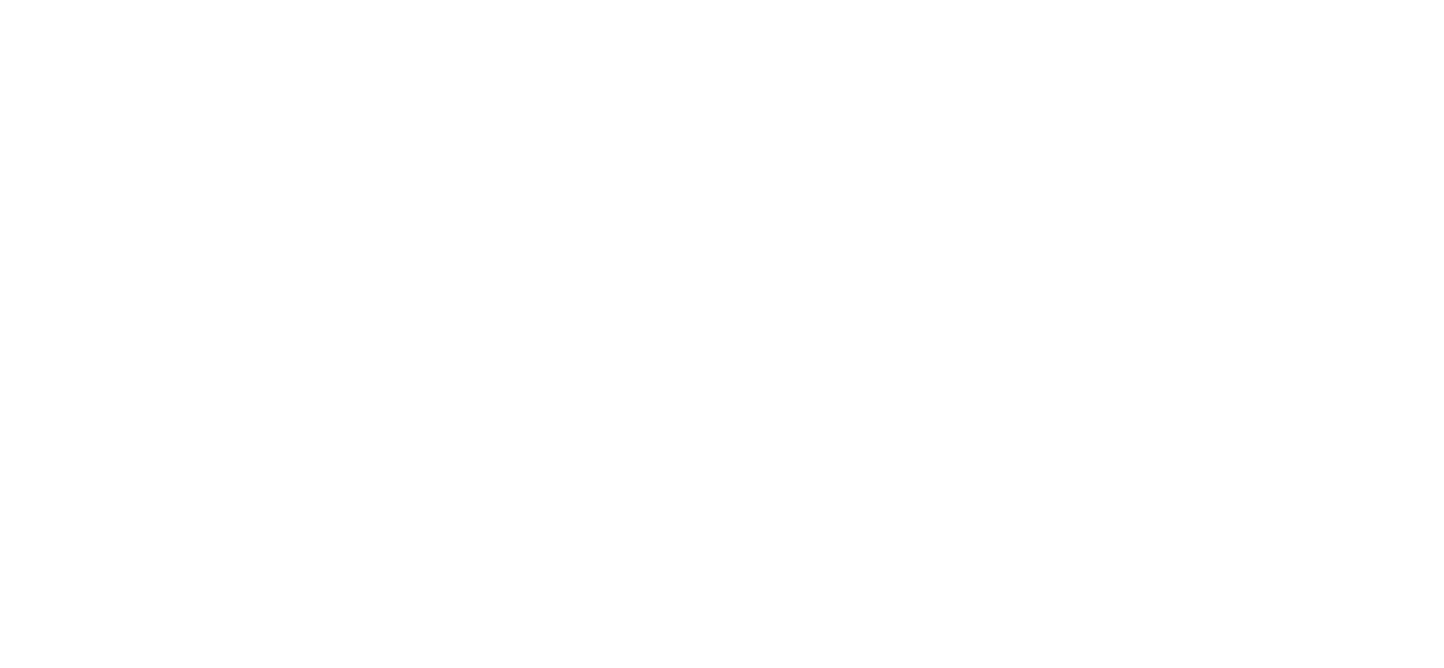
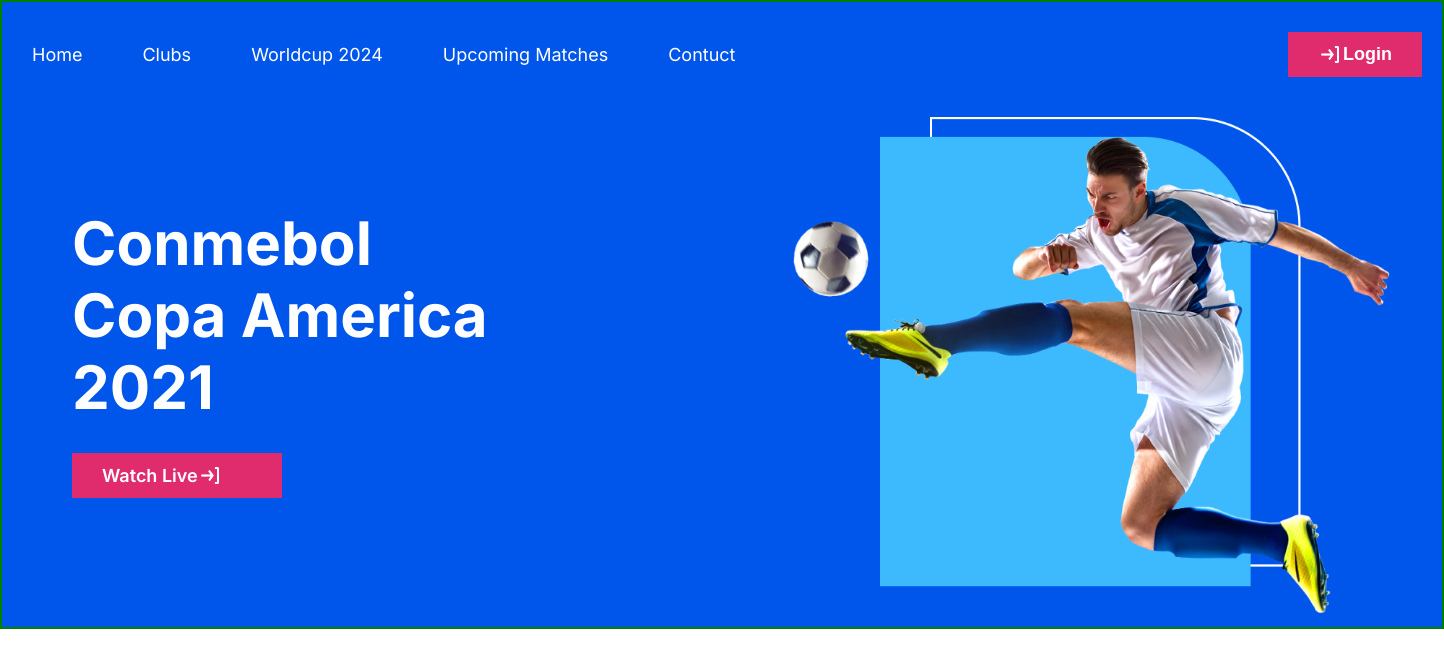
Before and after one commit to Jubayerhusain/footballWeb, a plain HTML site: page index.html in a window 1280 px wide. Shown: the whole page, 1444 px wide, since content can reach past the window. Drawn offline with Linux system fonts and the light colour scheme.

Commit message:
banner-section done

```diff
--- a/index.html
+++ b/index.html
@@ -4,9 +4,43 @@
     <meta charset="UTF-8">
     <meta name="viewport" content="width=device-width, initial-scale=1.0">
     <title>Football web with responsive</title>
-    <link rel="stylesheet" href="/style/style.css">
+    <link rel="stylesheet" href="./style/style.css">
 </head>
 <body>
-
+    <!-- header-section  -->
+    <header>
+        <!-- navber section  -->
+        <nav>
+            <ul>
+                <li>Home</li>
+                <li>Clubs</li>
+                <li>Worldcup 2024</li>
+                <li>Upcoming Matches</li>
+                <li>Contuct</li>
+            </ul>
+            <button class="btn"> <img src="./images/Social Icons/login.png" alt=""> Login</button>
+        </nav>
+        <!-- banner-section  -->
+        <div class="banner-section">
+            <div class="banner-content">
+                <h1>
+                    Conmebol <br>
+                    Copa America <br>
+                    2021
+                </h1>
+                <div class="btn btn2">
+                    <span>Watch Live</span>
+                    <img src="./images/Social Icons/login.png" alt="">
+                </div>
+            </div>
+            <div class="banner-image">
+                <img src="./images/banner.png" alt="banner-image">
+            </div>
+        </div>
+    </header>
+    <!-- main-section  -->
+    <main></main>
+    <!-- footer-section  -->
+    <footer></footer>
 </body>
 </html>
--- a/style/style.css
+++ b/style/style.css
@@ -1,4 +1,81 @@
+@import url('https://fonts.googleapis.com/css2?family=Inter:ital,opsz,wght@0,14..32,100..900;1,14..32,100..900&display=swap');
 *{
     margin: 0;
     padding: 0;
 }
+body{
+    font-family: "Inter", sans-serif;
+}
+
+
+/* share style  */
+:root{
+    --primary-color:#E02C6D;
+    --secondary-color:#FFFFFF;
+}
+.btn{
+    display: flex;
+    align-items: center;
+    font-size: 18px;
+    font-weight: 600;
+    padding: 10px 30px;
+    margin: 30px 20px;
+    background: var(--primary-color);
+    color: var(--secondary-color);
+    border: none;
+    /* display: inline-block; */
+}
+.btn img{
+    width: 25px;
+    height: 25px;
+}
+header{
+    width: 1440px;
+    margin: auto;
+    border: 2px solid green;
+    background: #0056eb;
+}
+nav{
+    align-items: center;
+    display: flex;
+    justify-content: space-between;
+}
+nav ul{
+    display: flex;
+}
+nav ul li{
+    font-size: 18px;
+    font-weight: 400;
+    padding: 10px;
+    margin: 30px 20px;
+    list-style: none;
+    color: var(--secondary-color);
+}
+
+/* banner-section style  */
+.banner-section {
+    align-items: center;
+    padding: 10px 50px;
+    display: flex;
+    justify-content: space-between;
+}
+.banner-section
+.banner-content h1{
+    padding-left: 20px;
+    font-size: 60px;
+    font-weight: 700;
+    color: var(--secondary-color);
+}
+.banner-section
+.banner-image{
+    width: 45%;
+    height: 500px;
+}
+.banner-section
+.banner-image img{
+    width: 100%;
+    height: 100%;
+}
+.btn2{
+    width: 150px;
+}
```
